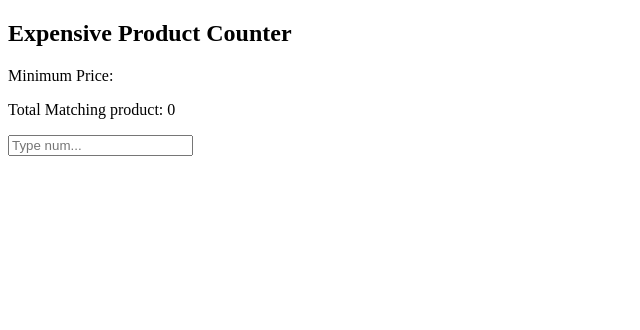
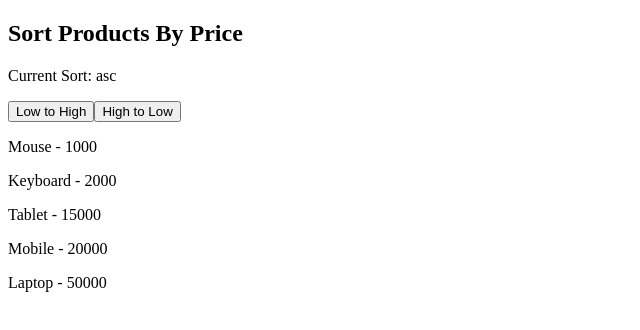
Before and after one commit to vishnu-mathariya/React-Practice, a React (Vite) app: page / in a window 1280 px wide. Shown: the top 330 px of the page, without its empty margins (0-640 px from the left). Built offline with nearby package versions, Linux system fonts and the light colour scheme.

Commit message:
Today's work

```diff
--- a/src/App.jsx
+++ b/src/App.jsx
@@ -12,6 +12,7 @@ import { ExpensiveProductCounter } from "./useMemoQues/ExpensiveProductCounter.j
 import { ProductSearch } from "./useMemoQues/ProductSearch.jsx";
 import { ReverseText } from "./useMemoQues/ReverseText.jsx";
 import { SearchUsers } from "./useMemoQues/SearchUsers.jsx";
+import { SortProductsByPrice } from "./useMemoQues/SortProductsByPrice.jsx";
 import { UppercaseConverter } from "./useMemoQues/UppercaseConverter.jsx";
 import { VowelCounter } from "./useMemoQues/VowelCounter.jsx";
 import { WordCounter } from "./useMemoQues/WordCounter.jsx";
@@ -42,7 +43,9 @@ function App() {
 
       {/* <ProductSearch/> */}
 
-      <ExpensiveProductCounter/>
+      {/* <ExpensiveProductCounter/> */}
+
+      <SortProductsByPrice/>
     </>
   );
 }
--- /dev/null
+++ b/src/useMemoQues/SortProductsByPrice.jsx
@@ -0,0 +1,42 @@
+import React, { useMemo, useState } from "react";
+
+export const SortProductsByPrice = () => {
+  const [sortOrder, setSortOrder] = useState("asc");
+
+  const products = [
+    { id: 1, name: "Laptop", price: 50000 },
+    { id: 2, name: "Mobile", price: 20000 },
+    { id: 3, name: "Tablet", price: 15000 },
+    { id: 4, name: "Mouse", price: 1000 },
+    { id: 5, name: "Keyboard", price: 2000 },
+  ];
+
+  const sortedProducts = useMemo(() => {
+    let sorted = [...products];
+
+    if (sortOrder === "asc") {
+      sorted.sort((a, b) => a.price - b.price);
+    } else {
+      sorted.sort((a, b) => b.price - a.price);
+    }
+
+    return sorted;
+  }, [sortOrder]);
+
+  return (
+    <div>
+      <h2>Sort Products By Price</h2>
+
+      <p>Current Sort: {sortOrder}</p>
+
+      <button onClick={() => setSortOrder("asc")}>Low to High</button>
+      <button onClick={() => setSortOrder("desc")}>High to Low</button>
+
+      {sortedProducts.map((product) => (
+        <p key={product.id}>
+          {product.name} - {product.price}
+        </p>
+      ))}
+    </div>
+  );
+};
```
